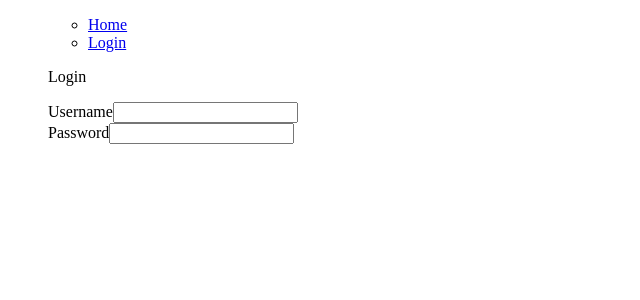
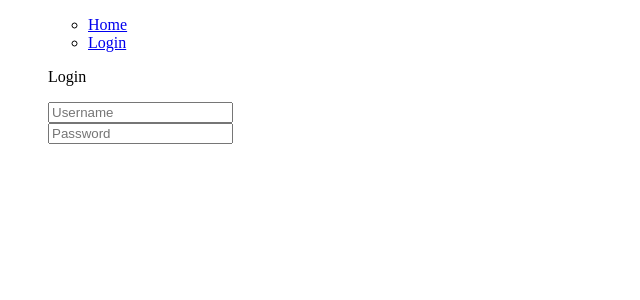
Before and after one commit to hack4impact-calpoly/naacp, a React (Create React App) app in the folder frontend/: page /login in a window 1280 px wide. Shown: the top 300 px of the page, without its empty margins (0-640 px from the left). Built offline with nearby package versions, Linux system fonts and the light colour scheme.

Commit message:
more dynamic login

```diff
--- a/frontend/package.json
+++ b/frontend/package.json
@@ -10,8 +10,11 @@
     "@types/node": "^17.0.8",
     "@types/react": "^17.0.38",
     "@types/react-dom": "^17.0.11",
+    "bootstrap": "^5.1.3",
     "react": "^17.0.2",
+    "react-bootstrap": "^2.1.1",
     "react-dom": "^17.0.2",
+    "react-hook-form": "^7.25.1",
     "react-router-dom": "^6.2.1",
     "react-scripts": "5.0.0",
     "web-vitals": "^2.1.2"
--- a/frontend/src/components/Login/login.js
+++ b/frontend/src/components/Login/login.js
@@ -1,27 +1,37 @@
 import React from "react";
+import { useForm } from "react-hook-form";
+import { Form } from "react-bootstrap";
 
 function Login() {
+  // const [name, setName] = useState('');
+  // const [password, setPassword] = useState("");
+  const { register } = useForm();
+
+  // const onSubmit = handleSubmit((data) => {
+  //   console.log(data);
+  // })
+
   return (
     <div className="Login">
       <p>Login</p>
-      <div>
-        <label htmlFor="" className="text-sm font-bold text-gray-600 block">
-          Username
-        </label>
-        <input
+      <Form.Group controlId="username">
+        <Form.Control
+          {...register("username", { required: true })}
           type="text"
-          className="w-full p=2 border border-gray-300 rounded mt-1"
-        ></input>
-      </div>
-      <div>
-        <label htmlFor="" className="text-sm font-bold text-gray-600 block">
-          Password
-        </label>
-        <input
+          name="username"
+          placeholder="Username"
+          className="form"
+        />
+      </Form.Group>
+      <Form.Group controlId="password">
+        <Form.Control
+          {...register("password", { required: true })}
           type="password"
-          className="w-full p=2 border border-gray-300 rounded mt-1"
-        ></input>
-      </div>
+          name="password"
+          placeholder="Password"
+          className="form"
+        />
+      </Form.Group>
     </div>
   );
 }
```
Also changed, not shown: 1 other file (tests, documents, lock files or other folders).
